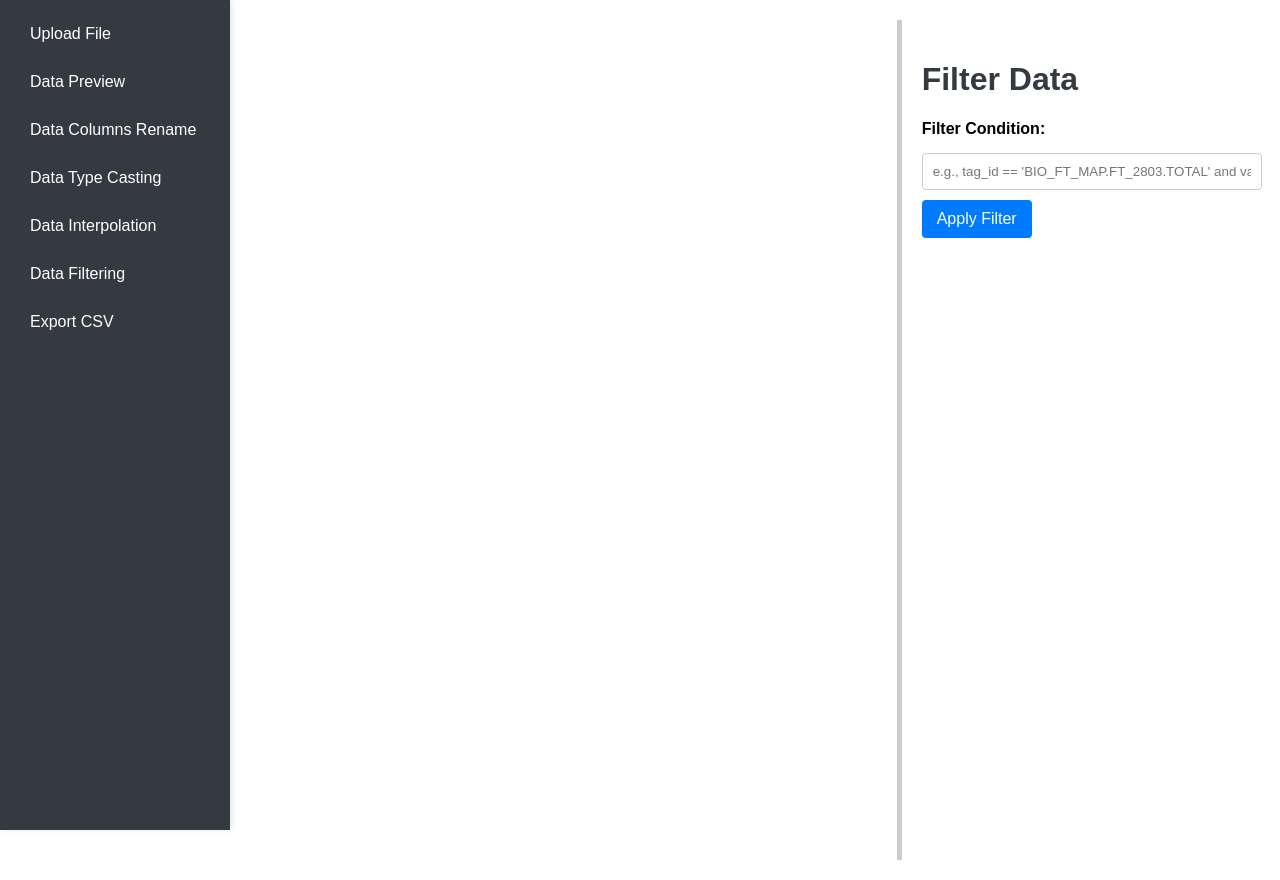
After one commit to cpprhtn/miniEDA, a FastAPI app: template templates/filtering.html in a window 1280 px wide. The commit adds this page. Run offline with FastAPI, Linux system fonts and the light colour scheme; the template is opened without the code that fills it, so the values that code supplies are empty; parts of the project's set-up code (start-up, migrations or seed data) failed here and were passed over; some libraries are stand-ins or nearby versions.

Commit message:
feat: interpolate, filtering, rename columns pages

```diff
--- a/templates/base.html
+++ b/templates/base.html
@@ -15,8 +15,10 @@
     <div class="sidebar">
         <a href="/">Upload File</a>
         <a href="/data_preview">Data Preview</a>
+        <a href="/rename_columns">Data Columns Rename</a>
         <a href="/type_casting">Data Type Casting</a>
         <a href="/fill_interpolation">Data Interpolation</a>
+        <a href="/filter_data">Data Filtering</a>
         <a href="/export_csv" target="_blank">Export CSV</a>
     </div>
 
@@ -33,7 +35,6 @@
     </div>
 
     <!-- Optional: Bootstrap JS and other scripts -->
-    <script src="https://code.jquery.com/jquery-3.5.1.slim.min.js"></script>
     <script src="https://cdn.jsdelivr.net/npm/@popperjs/core@1.16.1/dist/umd/popper.min.js"></script>
     <script src="https://stackpath.bootstrapcdn.com/bootstrap/4.5.2/js/bootstrap.min.js"></script>
 
--- a/templates/fill_interpolation.html
+++ b/templates/fill_interpolation.html
@@ -4,7 +4,6 @@
 <h1>Fill Interpolation</h1>
 <form action="/fill_interpolation" method="post">
     <label for="column">Select Column:</label>
-    <!-- 보간을 적용할 컬럼 선택. 전체 보간을 위한 "전체 선택" 옵션 추가 -->
     <select id="column" name="column">
         <option value="__all__">전체 선택</option>
         {% for col in columns %}
@@ -14,8 +13,8 @@
 
     <label for="fill_null">보간방법 선택:</label>
     <select id="fill_null" name="fill_null">
-        {% for fill_null in fill_option %}
-        <option value="{{ fill_null }}">{{ fill_null }}</option>
+        {% for fill in fill_option %}
+        <option value="{{ fill }}">{{ fill }}</option>
         {% endfor %}
     </select><br>
 
--- /dev/null
+++ b/templates/filtering.html
@@ -0,0 +1,30 @@
+{% extends "base.html" %}
+
+{% block content %}
+<h1>Filter Data</h1>
+
+<form action="/filter_data" method="post">
+    <label for="condition">Filter Condition:</label>
+    <input type="text" id="condition" name="condition" placeholder="e.g., tag_id == 'BIO_FT_MAP.FT_2803.TOTAL' and val < 1" required><br>
+    <button type="submit">Apply Filter</button>
+</form>
+
+{% if df_head %}
+<h2>Filtered Data Head</h2>
+<div>
+    {{ df_head | safe }}
+</div>
+
+<h2>Missing Values (NaN) after Filter</h2>
+<div>
+    {{ df_isna | safe }}
+</div>
+{% endif %}
+
+{% if error_message %}
+<div class="error">
+    {{ error_message }}
+</div>
+{% endif %}
+
+{% endblock %}
```
Also changed, not shown: templates/rename_column.html (added, +14 -0 lines).
